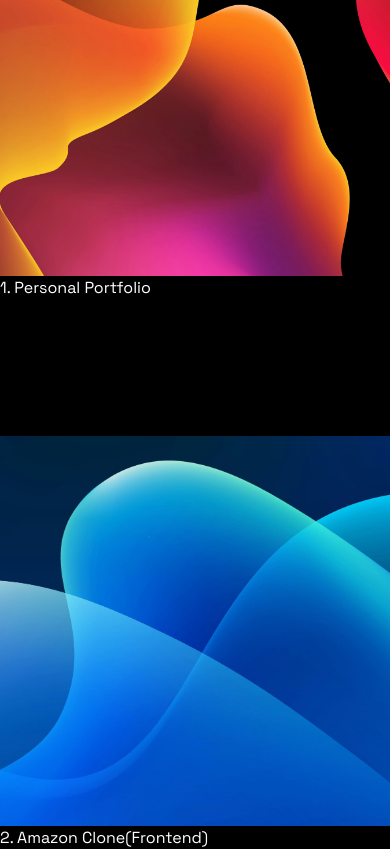
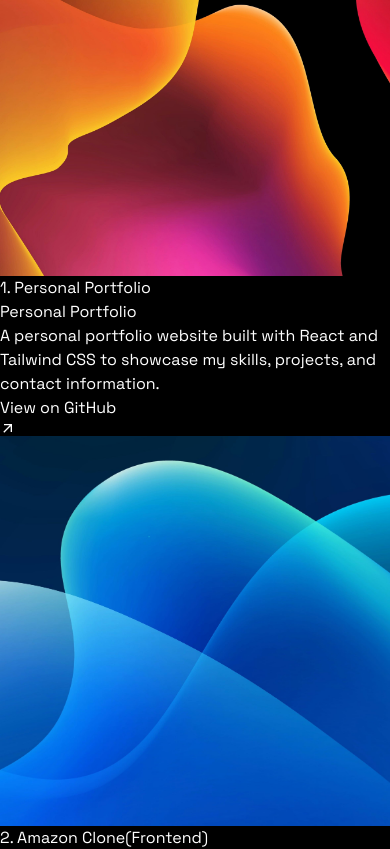
Before and after one commit to LokeshSai29/Portfolio, a React (Vite) app: page / in a window 390 px wide. Shown: the part 907-1756 px from the top of the page. Built offline with nearby package versions, Linux system fonts and the light colour scheme.

Commit message:
Updated Projects.jsx to make GitHub button visible on mobile devices

```diff
--- a/src/components/Projects.jsx
+++ b/src/components/Projects.jsx
@@ -1,57 +1,88 @@
-import { MdArrowOutward } from "react-icons/md"
-import { PROJECTS } from "../constants"
-import { motion } from "framer-motion"
+import { MdArrowOutward } from "react-icons/md";
+import { PROJECTS } from "../constants";
+import { motion } from "framer-motion";
+import { useEffect, useState } from "react";
 
 const Projects = () => {
+  const [isMobile, setIsMobile] = useState(false);
+
+  useEffect(() => {
+    const checkViewport = () => {
+      setIsMobile(window.innerWidth <= 768); // Adjust breakpoint as needed
+    };
+
+    // Check on mount and add event listener for resize
+    checkViewport();
+    window.addEventListener("resize", checkViewport);
+
+    return () => window.removeEventListener("resize", checkViewport);
+  }, []);
+
   return (
     <section className="pt-20 pl-4 pr-4" id="projects">
-        {/*projects heading*/}
+      {/* Projects heading */}
       <motion.h2
-            initial={{opacity:0 ,y:-20}}
-            whileInView={{opacity:1 , y:0}}
-            transition={{duration :0.8}}
-        className="mb-8 text-center text-3xl lg:text-4xl font-mono">
+        initial={{ opacity: 0, y: -20 }}
+        whileInView={{ opacity: 1, y: 0 }}
+        transition={{ duration: 0.8 }}
+        className="mb-8 text-center text-3xl lg:text-4xl font-mono"
+      >
         Projects
       </motion.h2>
 
-        {/*projects grids*/}
+      {/* Projects grids */}
       <div className="grid grid-cols-1 gap-4 md:grid-cols-2 lg:grid-cols-3">
         {PROJECTS.map((project) => (
           <motion.div
-                    initial={{opacity: 0, scale:0.9}}
-                    whileInView={{opacity :1 , scale:1}}
-                    transition={{duration :0.6}}
-                    whileHover={{scale:1.05}}
-                key={project.id} className="group relative overflow-hidden rounded-3xl">
+            initial={{ opacity: 0, scale: 0.9 }}
+            whileInView={{ opacity: 1, scale: 1 }}
+            transition={{ duration: 0.6 }}
+            whileHover={!isMobile ? { scale: 1.05 } : {}}
+            key={project.id}
+            className="group relative overflow-hidden rounded-3xl"
+          >
             <motion.img
-                    src={project.image} alt={project.name}  className="h-full w-full object-cover transition-transform duration-500 group-hover:scale-125" />
+              src={project.image}
+              alt={project.name}
+              className="h-full w-full object-cover transition-transform duration-500 group-hover:scale-125"
+            />
 
-                    <div className="absolute inset-0 flex flex-col items-center justify-center text-white ">
-                    <h3 className="mb-2 text-4xl">{project.id}. {project.name}</h3>
+            <div className="absolute inset-0 flex flex-col items-center justify-center text-white">
+              <h3 className="mb-2 text-4xl">
+                {project.id}. {project.name}
+              </h3>
             </div>
 
             <motion.div
-                            initial={{opacity:0}}
-                            whileHover={{opacity : 1}}
-                            transition={{duration :0.5}}
-                        className="absolute inset-0 flex flex-col items-center justify-center text-white opacity-0 backdrop-blur-lg transition-opacity duration-500 group-hover:opacity-100 hover:cursor-pointer">
+              initial={{ opacity: 0 }}
+              whileHover={!isMobile ? { opacity: 1 } : {}}
+              animate={isMobile ? { opacity: 1 } : {}}
+              transition={{ duration: 0.5 }}
+              className={`absolute inset-0 flex flex-col items-center justify-center text-white ${
+                isMobile ? "opacity-100" : "opacity-0"
+              } backdrop-blur-lg transition-opacity duration-500 group-hover:opacity-100 hover:cursor-pointer`}
+            >
               <h3 className="mb-2 text-xl">{project.name}</h3>
               <p className="mb-12 p-4">{project.description}</p>
 
-                        {/*Buttonn for github*/}
-                        <a href={project.githubLink} target="_blank" rel="noopener noreferrer" className="rounded-2xl bg-white px-4 py-2 text-black hover:bg-gray-300">
+              {/* Button for GitHub */}
+              <a
+                href={project.githubLink}
+                target="_blank"
+                rel="noopener noreferrer"
+                className="rounded-2xl bg-white px-4 py-2 text-black hover:bg-gray-300"
+              >
                 <div className="flex items-center">
                   <span>View on GitHub</span>
                   <MdArrowOutward />
                 </div>
               </a>
-
             </motion.div>
           </motion.div>
         ))}
       </div>
     </section>
-  )
-}
+  );
+};
 
-export default Projects
+export default Projects;
```
Lines whose indentation alone changed are shown as unchanged.
